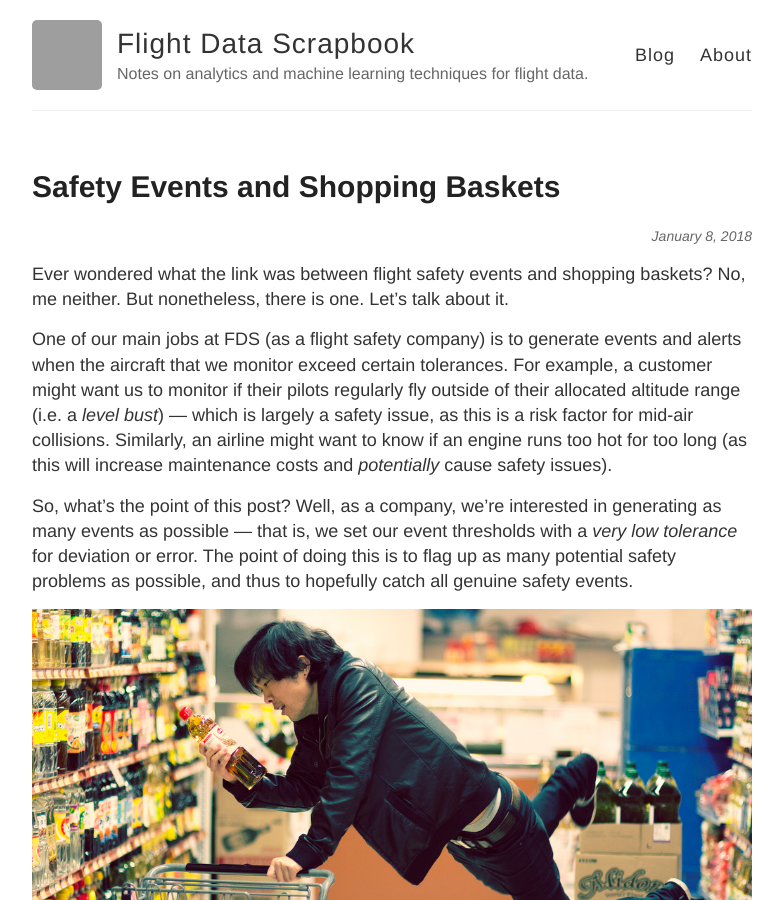
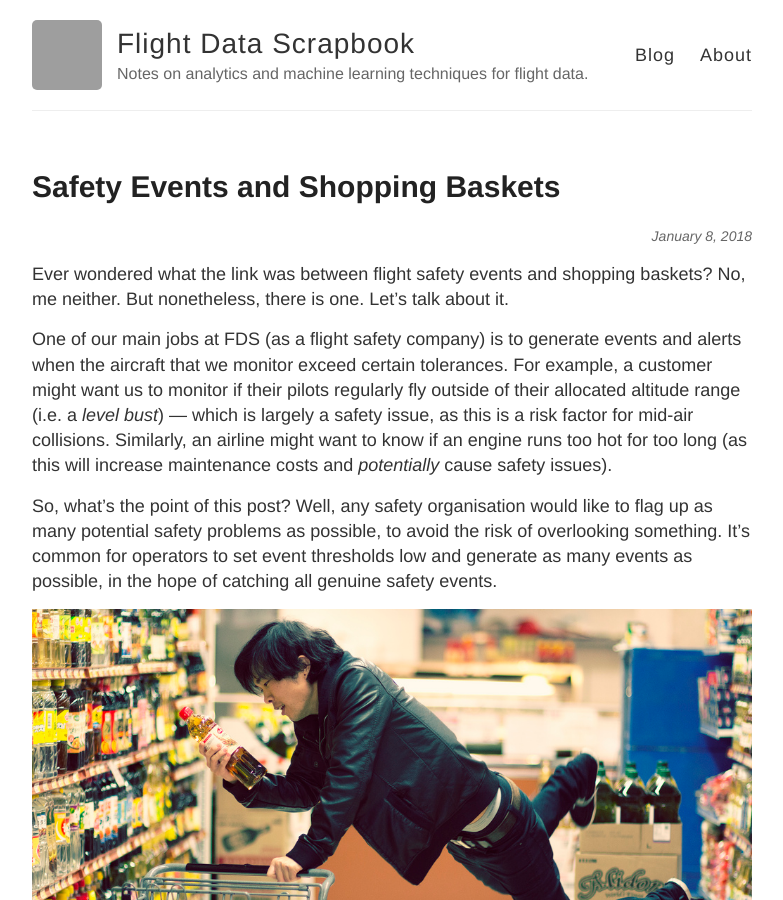
Before and after one commit to smith01s/newey01c.github.io, a Jekyll site: the page built from _posts/2018-01-08-safety-events-and-shopping-baskets.md, in a window 1280 px wide and 900 px high. Shown: the whole window, without its empty margins (248-1031 px from the left). Built offline with Jekyll 4.4.1, drawn with Linux system fonts in a browser that asks for light colours; nearby versions of some CDN libraries; comment, search, counter and statistics services are not loaded; grey boxes are pictures that could not be loaded.

Commit message:
Add suggested changes - operator sets thresholds

```diff
--- a/_posts/2018-01-08-safety-events-and-shopping-baskets.md
+++ b/_posts/2018-01-08-safety-events-and-shopping-baskets.md
@@ -18,11 +18,11 @@ issues).
 
 <!-- more -->
 
-So, what's the point of this post? Well, as a company, we're interested in
-generating as many events as possible --- that is, we set our event thresholds
-with a *very low tolerance* for deviation or error. The point of doing this is
-to flag up as many potential safety problems as possible, and thus to hopefully
-catch all genuine safety events.
+So, what's the point of this post? Well, any safety organisation would like to
+flag up as many potential safety problems as possible, to avoid the risk of
+overlooking something. It's common for operators to set event thresholds low
+and generate as many events as possible, in the hope of catching all genuine
+safety events.
 
 ![A man floating in the air in a grocery shop](/images/shopping_flying.jpg)
 <p style="font-size: 12px; text-align: center;">This chap has the right idea -
```
